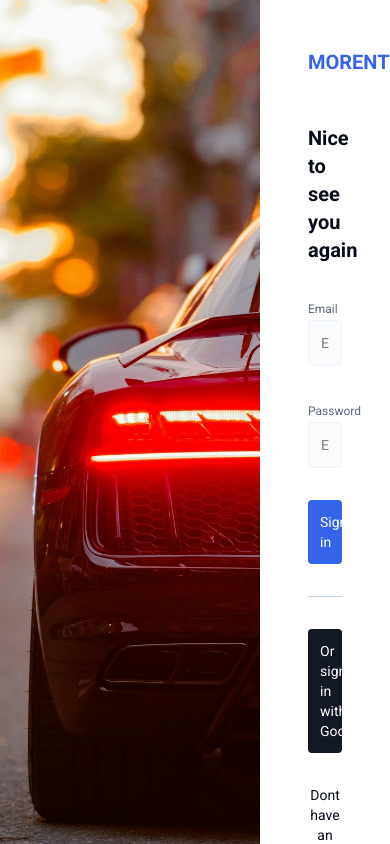
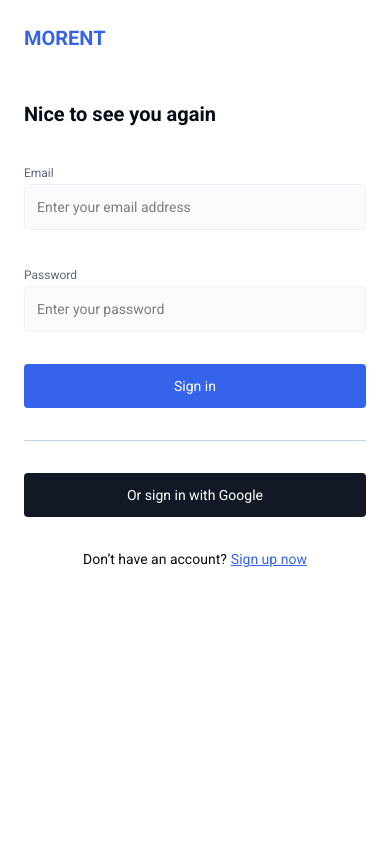
Before and after one commit to rezaeiar/morent, a Next.js app: page /login in a window 390 px wide. Built offline with nearby package versions, Linux system fonts and the light colour scheme.

Commit message:
feat: add login form

```diff
--- /dev/null
+++ b/app/components/login/LoginForm.tsx
@@ -0,0 +1,91 @@
+'use client'
+
+import React from 'react'
+import Link from 'next/link'
+import { useForm } from 'react-hook-form'
+import { z } from 'zod'
+import { zodResolver } from '@hookform/resolvers/zod'
+
+const loginSchema = z.object({
+    email: z.string().email('Invalid email address'),
+    password: z.string().min(6, 'Password must be at least 6 characters'),
+})
+
+type LoginFormData = z.infer<typeof loginSchema>
+
+const LoginForm = () => {
+    const {
+        register,
+        handleSubmit,
+        formState: { errors },
+    } = useForm<LoginFormData>({
+        resolver: zodResolver(loginSchema),
+    })
+
+    const onSubmit = (data: LoginFormData) => {
+        console.log('Form Submitted:', data)
+    }
+
+    return (
+        <form className='space-y-8' onSubmit={handleSubmit(onSubmit)}>
+            <h3 className='font-bold text-secondary-800 text-xl'>
+                Nice to see you again
+            </h3>
+
+            <div className="space-y-2">
+                <label className='text-xs text-secondary-400'>
+                    Email
+                </label>
+                <input
+                    type="text"
+                    {...register('email')}
+                    className='w-full border border-secondary-100/40 rounded bg-secondary-100/20 p-3 text-sm outline-none'
+                    placeholder='Enter your email address'
+                />
+                {errors.email && (
+                    <p className="text-red-500 text-xs">{errors.email.message}</p>
+                )}
+            </div>
+
+            <div className="space-y-2">
+                <label className='text-xs text-secondary-400'>
+                    Password
+                </label>
+                <input
+                    type="password"
+                    {...register('password')}
+                    className='w-full border border-secondary-100/40 rounded bg-secondary-100/20 p-3 text-sm outline-none'
+                    placeholder='Enter your password'
+                />
+                {errors.password && (
+                    <p className="text-red-500 text-xs">{errors.password.message}</p>
+                )}
+            </div>
+
+            <button
+                type="submit"
+                className='bg-primary-500 hover:bg-primary-600 transition-all w-full text-sm text-white p-3 rounded cursor-pointer'
+            >
+                Sign in
+            </button>
+
+            <span className='h-px w-full bg-secondary-200 block'></span>
+
+            <button
+                type="button"
+                className='bg-secondary-600 w-full text-sm text-white p-3 rounded'
+            >
+                Or sign in with Google
+            </button>
+
+            <span className='text-secondary-800 space-x-1 text-sm block text-center'>
+                <span>Don’t have an account?</span>
+                <Link href={"/"} className='text-primary-500 underline'>
+                    Sign up now
+                </Link>
+            </span>
+        </form>
+    )
+}
+
+export default LoginForm
--- /dev/null
+++ b/app/components/login/LoginFormContent.tsx
@@ -0,0 +1,28 @@
+import React from 'react'
+import Image from 'next/image'
+import Logo from '../common/Logo'
+import LoginForm from './LoginForm'
+
+const LoginFormContent = () => {
+    return (
+        <div className='grid md:grid-cols-2 lg:grid-cols-3 h-screen'>
+            <div className="h-screen lg:col-span-2 hidden md:block">
+                <Image
+                    height={2000}
+                    width={3000}
+                    alt='bg'
+                    src={"/images/bg.jpg"}
+                    className='h-full object-cover w-full'
+                />
+            </div>
+            <div className="bg-white p-6 md:p-12 space-y-12 flex flex-col h-screen overflow-y-auto">
+                <Logo
+                    title='morent'
+                />
+                <LoginForm />
+            </div>
+        </div>
+    )
+}
+
+export default LoginFormContent
--- a/app/login/page.tsx
+++ b/app/login/page.tsx
@@ -1,84 +1,6 @@
-import Image from 'next/image'
 import React from 'react'
-import Logo from '../components/common/Logo'
-import Link from 'next/link'
+import LoginForm from '../components/login/LoginFormContent'
 
-const page = () => {
-    return (
-        <div className='grid grid-cols-3 h-screen'>
-            <div className="h-screen col-span-2">
-                <Image
-                    height={2000}
-                    width={3000}
-                    alt='bg'
-                    src={"/images/bg.jpg"}
-                    className='h-full object-cover w-full'
-                />
-            </div>
-            <div className="bg-white p-12 space-y-12 flex flex-col h-screen overflow-y-auto">
-                <Logo
-                    title='morent'
-                />
-                <form action="" className='space-y-8'>
-                    <h3 className='font-bold text-secondary-800 text-xl'>
-                        Nice to see you again
-                    </h3>
-
-                    <div className="space-y-2">
-                        <label htmlFor="" className='text-xs text-secondary-400'>
-                            Email
-                        </label>
-                        <input
-                            type="text"
-                            className='w-full border border-secondary-100/40 rounded bg-secondary-100/20 p-3 text-sm outline-none'
-                            placeholder='Enter you email address'
-                        />
-                    </div>
-
-                    <div className="space-y-2">
-                        <label htmlFor="" className='text-xs text-secondary-400'>
-                            Password
-                        </label>
-                        <input
-                            type="text"
-                            className='w-full border border-secondary-100/40 rounded bg-secondary-100/20 p-3 text-sm outline-none'
-                            placeholder='Enter you email password'
-                        />
-                    </div>
-
-                    <button
-                        className='bg-primary-500 w-full text-sm text-white p-3 rounded'
-                    >
-                        Sign in
-                    </button>
-
-                    <span
-                        className='h-px w-full bg-secondary-200 block'
-                    ></span>
-
-                    <button
-                        className='bg-secondary-600 w-full text-sm text-white p-3 rounded'
-                    >
-                        Or sign in with Google
-                    </button>
-
-                    <span
-                        className='text-secondary-800 space-x-1 text-sm block text-center'
-                    >
-                        <span>
-                            Dont have an account?
-                        </span>
-                        <Link
-                            href={"/"}
-                            className='text-primary-500 underline'
-                        >
-                            Sign up now
-                        </Link>
-                    </span>
-                </form>
-            </div>
-        </div>
-    )
-}
+const page = () => <LoginForm />
 
 export default page
```
Also changed, not shown: package.json (+8 -5 lines), 1 other file (tests, documents, lock files or other folders).
